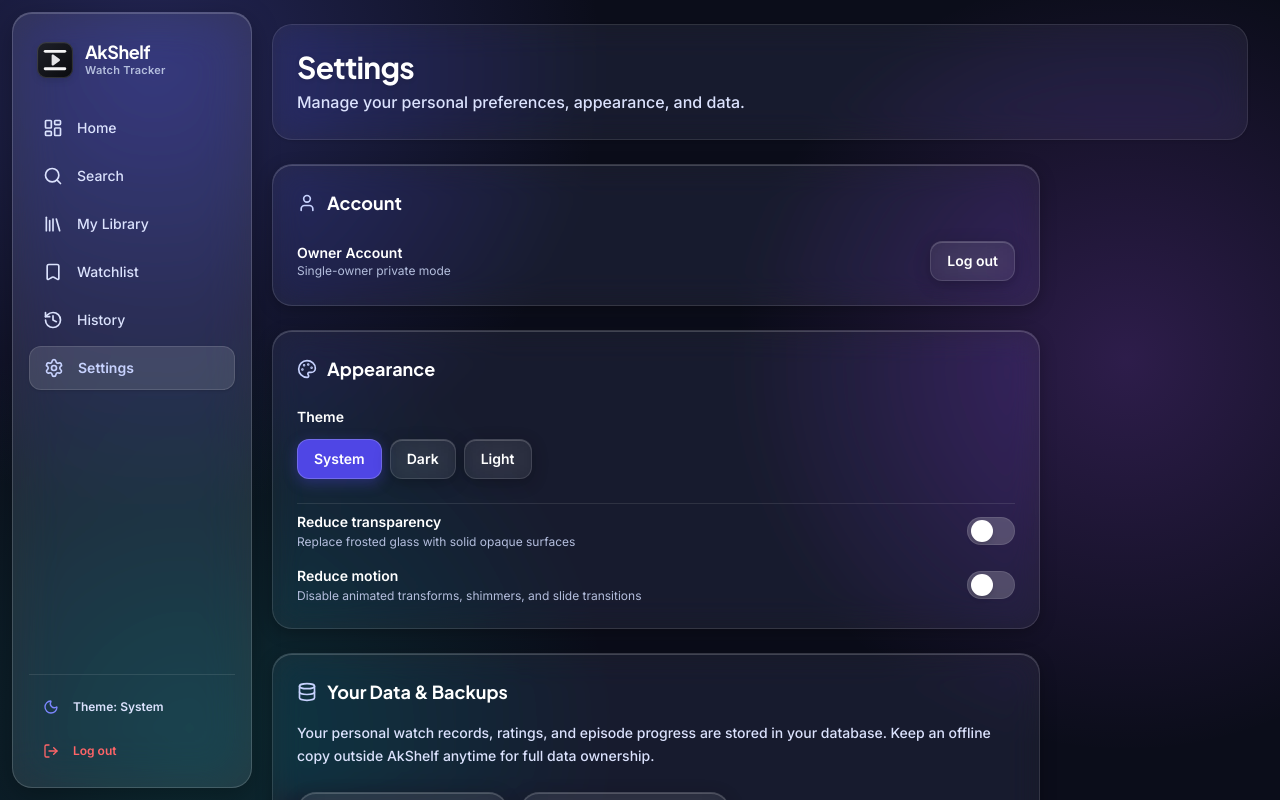
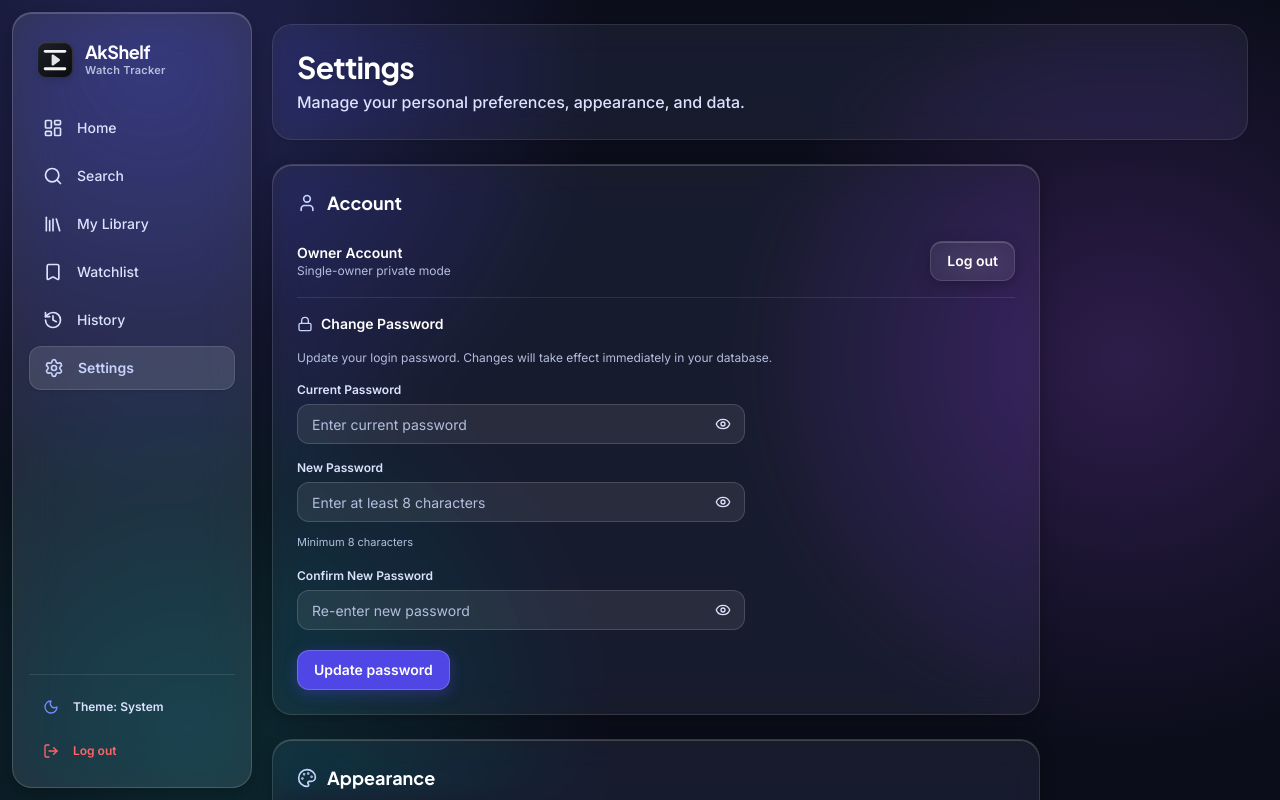
Before and after one commit to abdu2030/AkShelf, a Next.js app: page /settings in a window 1280 px wide. Shown: the top 800 px of the page. Built offline with nearby package versions, Linux system fonts and the light colour scheme.

Commit message:
feat(settings): add change password form to account panel

```diff
--- a/src/app/settings/page.tsx
+++ b/src/app/settings/page.tsx
@@ -6,6 +6,7 @@ import { useTheme } from "@/components/layout/theme-provider";
 import { Switch } from "@/components/ui/switch";
 import { Button } from "@/components/ui/button";
 import { logoutAction } from "@/actions/auth";
+import { ChangePasswordForm } from "@/components/settings/change-password-form";
 import { User, Palette, Database, Info } from "lucide-react";
 
 export default function SettingsPage() {
@@ -44,6 +45,8 @@ export default function SettingsPage() {
               </Button>
             </form>
           </div>
+
+          <ChangePasswordForm />
         </section>
 
         {/* Panel 2: Appearance */}
--- /dev/null
+++ b/src/components/settings/change-password-form.tsx
@@ -0,0 +1,168 @@
+"use client";
+
+import { useActionState, useState, useRef, useEffect } from "react";
+import { changePasswordAction } from "@/actions/auth";
+import { Button } from "@/components/ui/button";
+import { Lock, Eye, EyeOff, CheckCircle2, AlertTriangle } from "lucide-react";
+
+export function ChangePasswordForm() {
+  const [state, formAction, isPending] = useActionState(changePasswordAction, undefined);
+  const formRef = useRef<HTMLFormElement>(null);
+
+  const [showCurrent, setShowCurrent] = useState(false);
+  const [showNew, setShowNew] = useState(false);
+  const [showConfirm, setShowConfirm] = useState(false);
+
+  useEffect(() => {
+    if (state?.success) {
+      formRef.current?.reset();
+    }
+  }, [state?.success]);
+
+  return (
+    <div className="pt-4 border-t border-white/10 dark:border-white/12 space-y-4">
+      <div className="flex items-center gap-2 text-ink">
+        <Lock className="h-4 w-4 text-accent" aria-hidden="true" />
+        <h3 className="text-sm font-semibold">Change Password</h3>
+      </div>
+      <p className="text-xs text-ink-muted">
+        Update your login password. Changes will take effect immediately in your database.
+      </p>
+
+      <form ref={formRef} action={formAction} className="space-y-4 max-w-md">
+        {/* Current Password */}
+        <div className="space-y-1.5">
+          <label
+            htmlFor="currentPassword"
+            className="text-xs font-semibold text-ink-soft select-none block"
+          >
+            Current Password
+          </label>
+          <div className="relative flex items-center">
+            <input
+              id="currentPassword"
+              name="currentPassword"
+              type={showCurrent ? "text" : "password"}
+              required
+              autoComplete="current-password"
+              placeholder="Enter current password"
+              aria-label="Current Password"
+              className="w-full h-10 rounded-[12px] px-3.5 pr-10 text-sm text-ink placeholder:text-ink-muted placeholder:font-normal bg-white/8 dark:bg-white/8 border border-white/15 dark:border-white/20 focus:outline-none focus:ring-2 focus:ring-accent focus:border-transparent transition-all"
+            />
+            <button
+              type="button"
+              onClick={() => setShowCurrent(!showCurrent)}
+              aria-label={showCurrent ? "Hide current password" : "Show current password"}
+              className="absolute right-2.5 text-ink-soft hover:text-ink transition-colors p-1 rounded-md focus-visible:outline-none focus-visible:ring-2 focus-visible:ring-accent"
+            >
+              {showCurrent ? (
+                <EyeOff className="h-4 w-4" aria-hidden="true" />
+              ) : (
+                <Eye className="h-4 w-4" aria-hidden="true" />
+              )}
+            </button>
+          </div>
+        </div>
+
+        {/* New Password */}
+        <div className="space-y-1.5">
+          <label
+            htmlFor="newPassword"
+            className="text-xs font-semibold text-ink-soft select-none block"
+          >
+            New Password
+          </label>
+          <div className="relative flex items-center">
+            <input
+              id="newPassword"
+              name="newPassword"
+              type={showNew ? "text" : "password"}
+              required
+              minLength={8}
+              autoComplete="new-password"
+              placeholder="Enter at least 8 characters"
+              aria-label="New Password"
+              className="w-full h-10 rounded-[12px] px-3.5 pr-10 text-sm text-ink placeholder:text-ink-muted placeholder:font-normal bg-white/8 dark:bg-white/8 border border-white/15 dark:border-white/20 focus:outline-none focus:ring-2 focus:ring-accent focus:border-transparent transition-all"
+            />
+            <button
+              type="button"
+              onClick={() => setShowNew(!showNew)}
+              aria-label={showNew ? "Hide new password" : "Show new password"}
+              className="absolute right-2.5 text-ink-soft hover:text-ink transition-colors p-1 rounded-md focus-visible:outline-none focus-visible:ring-2 focus-visible:ring-accent"
+            >
+              {showNew ? (
+                <EyeOff className="h-4 w-4" aria-hidden="true" />
+              ) : (
+                <Eye className="h-4 w-4" aria-hidden="true" />
+              )}
+            </button>
+          </div>
+          <span className="text-[11px] text-ink-muted">Minimum 8 characters</span>
+        </div>
+
+        {/* Confirm New Password */}
+        <div className="space-y-1.5">
+          <label
+            htmlFor="confirmPassword"
+            className="text-xs font-semibold text-ink-soft select-none block"
+          >
+            Confirm New Password
+          </label>
+          <div className="relative flex items-center">
+            <input
+              id="confirmPassword"
+              name="confirmPassword"
+              type={showConfirm ? "text" : "password"}
+              required
+              minLength={8}
+              autoComplete="new-password"
+              placeholder="Re-enter new password"
+              aria-label="Confirm New Password"
+              className="w-full h-10 rounded-[12px] px-3.5 pr-10 text-sm text-ink placeholder:text-ink-muted placeholder:font-normal bg-white/8 dark:bg-white/8 border border-white/15 dark:border-white/20 focus:outline-none focus:ring-2 focus:ring-accent focus:border-transparent transition-all"
+            />
+            <button
+              type="button"
+              onClick={() => setShowConfirm(!showConfirm)}
+              aria-label={showConfirm ? "Hide confirm password" : "Show confirm password"}
+              className="absolute right-2.5 text-ink-soft hover:text-ink transition-colors p-1 rounded-md focus-visible:outline-none focus-visible:ring-2 focus-visible:ring-accent"
+            >
+              {showConfirm ? (
+                <EyeOff className="h-4 w-4" aria-hidden="true" />
+              ) : (
+                <Eye className="h-4 w-4" aria-hidden="true" />
+              )}
+            </button>
+          </div>
+        </div>
+
+        {/* Error Alert */}
+        {state?.error && (
+          <div
+            role="alert"
+            className="flex items-center gap-2 p-3 rounded-[12px] bg-red-500/15 border border-red-500/30 text-red-200 text-xs font-medium"
+          >
+            <AlertTriangle className="h-4 w-4 shrink-0 text-red-400" aria-hidden="true" />
+            <span>{state.error}</span>
+          </div>
+        )}
+
+        {/* Success Alert */}
+        {state?.success && (
+          <div
+            role="status"
+            className="flex items-center gap-2 p-3 rounded-[12px] bg-emerald-500/15 border border-emerald-500/30 text-emerald-200 text-xs font-medium"
+          >
+            <CheckCircle2 className="h-4 w-4 shrink-0 text-emerald-400" aria-hidden="true" />
+            <span>{state.message || "Password updated successfully."}</span>
+          </div>
+        )}
+
+        <div className="pt-1">
+          <Button type="submit" variant="primary" size="medium" isLoading={isPending}>
+            Update password
+          </Button>
+        </div>
+      </form>
+    </div>
+  );
+}
```
Also changed, not shown: 1 other file (tests, documents, lock files or other folders).
